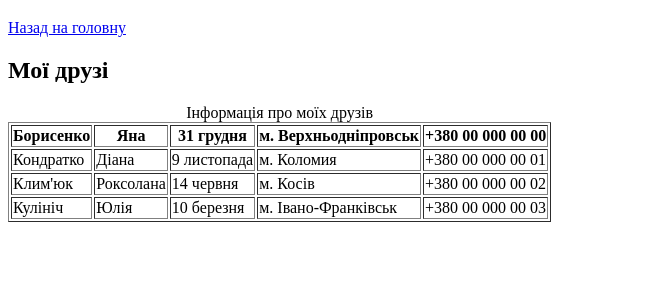
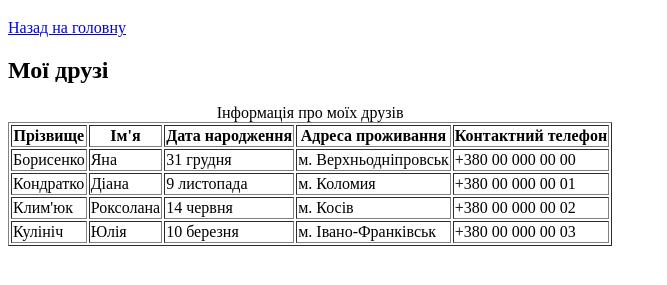
Before and after one commit to viktoriiakushniruk24-coder/WebProgramming, a plain HTML site: page Lab1/friends.html in a window 1280 px wide. Shown: the part 61-346 px from the top of the page, without its empty margins (0-667 px from the left). Drawn offline with Linux system fonts and the light colour scheme.

Commit message:
Update friends.html

```diff
--- a/Lab1/friends.html
+++ b/Lab1/friends.html
@@ -14,35 +14,46 @@
 
     <table border="1">
         <caption>Інформація про моїх друзів</caption>
+
         <tr>
-            <th>Борисенко</th>
-            <th>Яна </th>
-            <th>31 грудня</th>
-            <th>м. Верхньодніпровськ</th>
-            <th>+380 00 000 00 00</th>
+            <th>Прізвище</th>
+            <th>Ім'я</th>
+            <th>Дата народження</th>
+            <th>Адреса проживання</th>
+            <th>Контактний телефон</th>
         </tr>
+
         <tr>
-            <td>Кондратко </td>
+            <td>Борисенко</td>
+            <td>Яна</td>
+            <td>31 грудня</td>
+            <td>м. Верхньодніпровськ</td>
+            <td>+380 00 000 00 00</td>
+        </tr>
+
+        <tr>
+            <td>Кондратко</td>
             <td>Діана</td>
             <td>9 листопада</td>
             <td>м. Коломия</td>
             <td>+380 00 000 00 01</td>
         </tr>
+
         <tr>
-            <td>Клим'юк </td>
+            <td>Клим'юк</td>
             <td>Роксолана</td>
             <td>14 червня</td>
             <td>м. Косів</td>
             <td>+380 00 000 00 02</td>
         </tr>
+
         <tr>
             <td>Кулініч</td>
             <td>Юлія</td>
-            <td>10 березня </td>
+            <td>10 березня</td>
             <td>м. Івано-Франківськ</td>
             <td>+380 00 000 00 03</td>
         </tr>
-
     </table>
 </body>
 </html>
```
